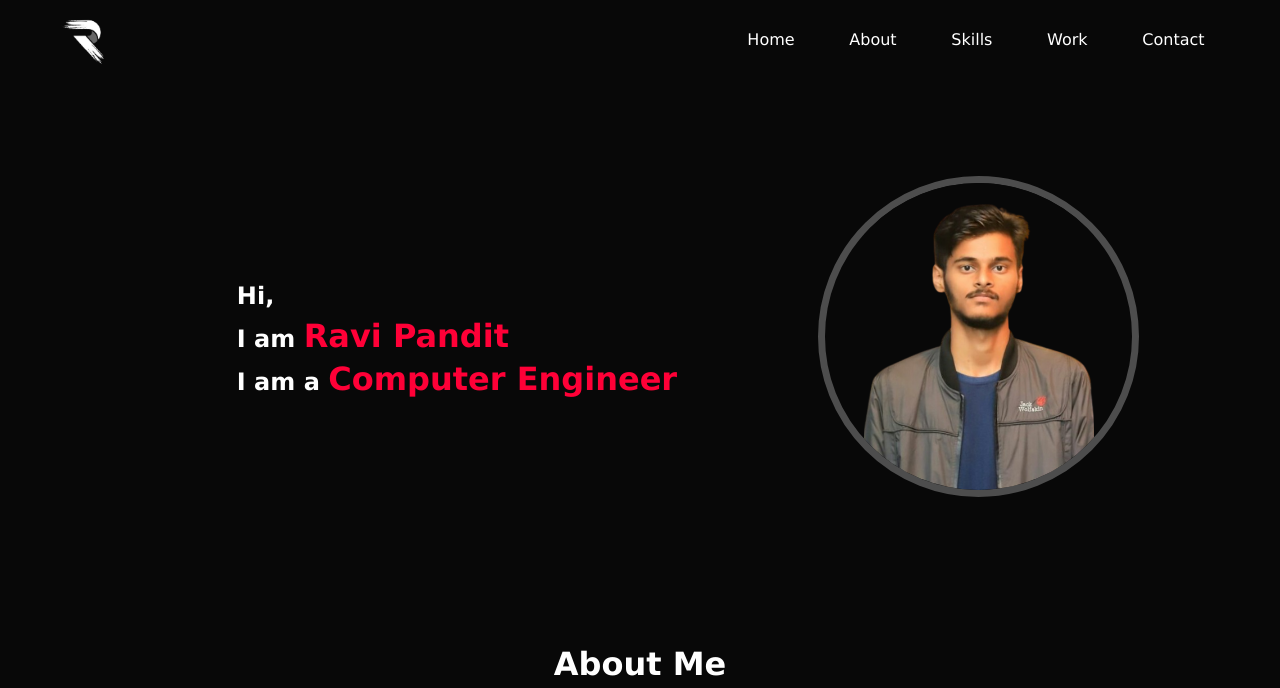
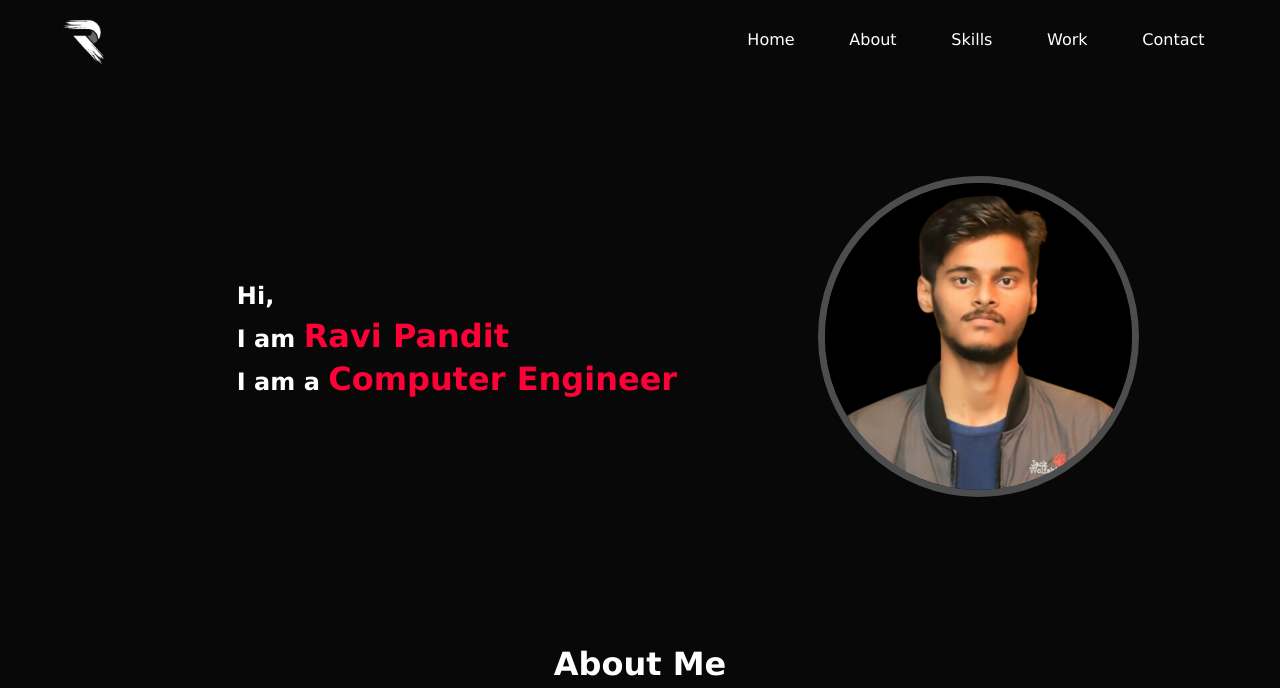
Before and after one commit to ravix2001/ravix2001.github.io, a PHP site: page / in a window 1280 px wide. Shown: the top 688 px of the page. Run offline with PHP 8.4, Linux system fonts and the light colour scheme.

Commit message:
first commit

```diff
--- a/index.html
+++ b/index.html
@@ -33,7 +33,7 @@
                 <p>Hi,<br>I am <span>Ravi Pandit</span><br>I am a <span>Computer Engineer</span></p>
             </div>
             <div class="mobile_view" id="photos">
-                <img src="image1.png" alt="photo">
+                <img src="image.png" alt="photo">
             </div>
         </div>
         <div class="section" id="about">
--- a/style.css
+++ b/style.css
@@ -104,7 +104,7 @@ span {
 
 #photos img {
     background-size: cover;
-    object-fit: contain;
+    object-fit: cover;
     height: 24vw;
     width: 24vw;
     background-color: #080808;
```
Also changed, not shown: image.png (added), image1.png, image2.png (added).
